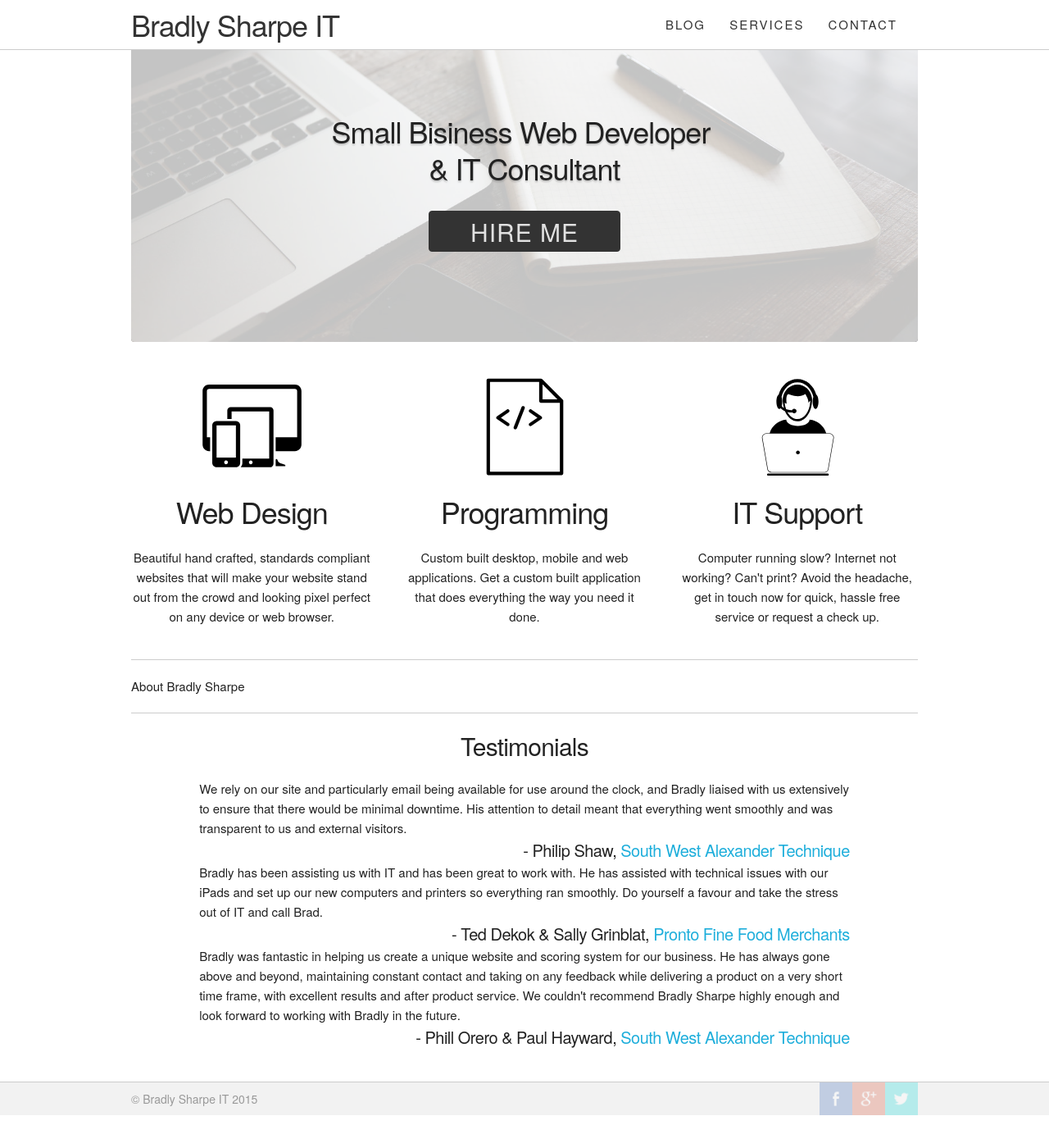
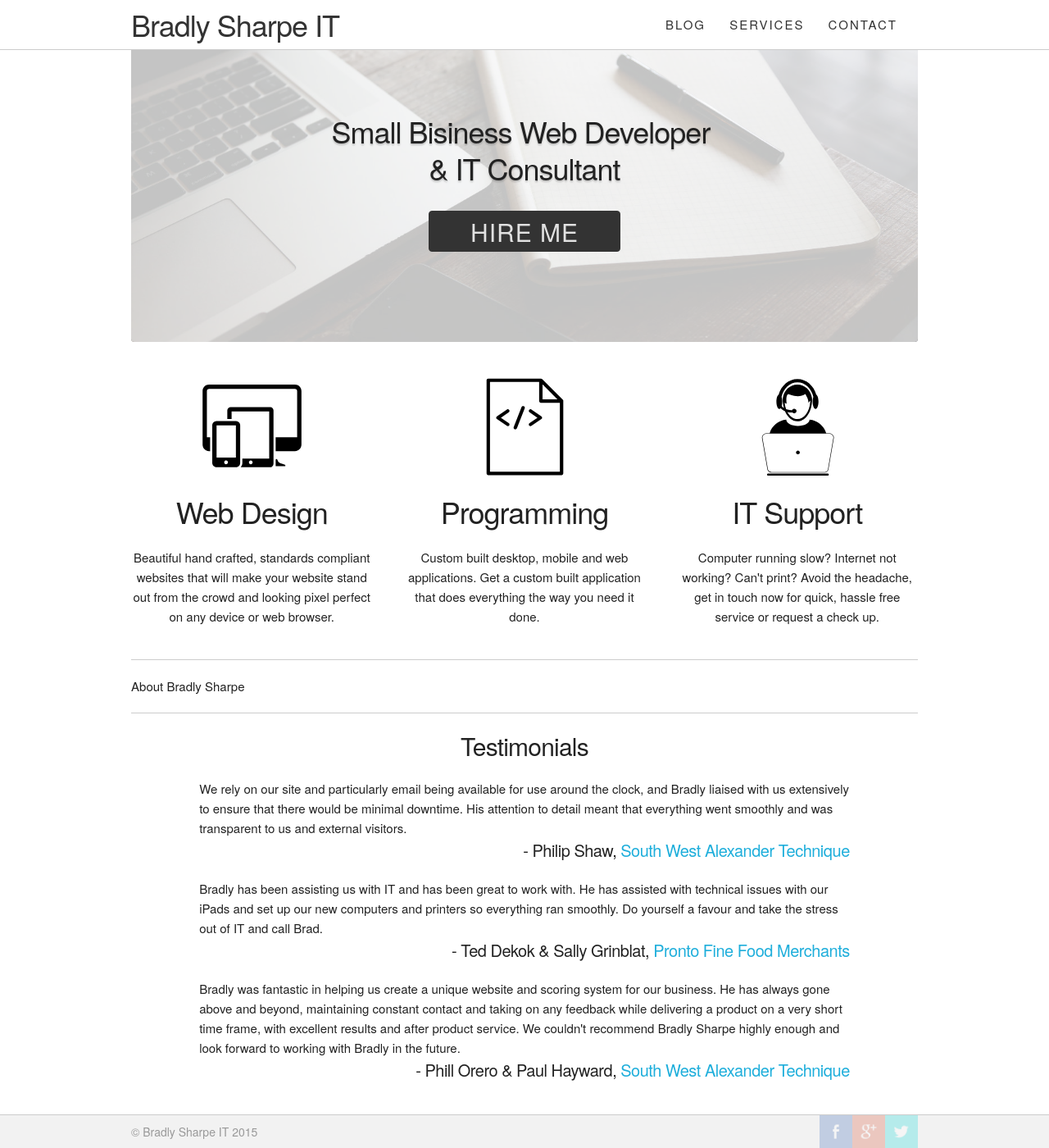
Before and after one commit to BradlySharpe/bradlysharpe.com.au, a Jekyll site: the page built from index.html, in a window 1280 px wide and 1400 px high, scrolled down 87 px. Shown: the whole window at 82% size. Built offline with Jekyll 4.4.1, drawn with Linux system fonts in a browser that asks for light colours; before the commit the page ends 1447 px from its top, so only the background shows below that.

Commit message:
Fix margin on testimonials

```diff
--- a/_sass/_layout.scss
+++ b/_sass/_layout.scss
@@ -100,12 +100,13 @@
 .testimonials {
   h4 {
     text-align: center;
-  }
+    margin-bottom: 0;
   }
 
   .testimonial {
     p {
       margin-bottom: 0;
+      margin-top: 2rem;
     }
 
     cite {
@@ -116,7 +117,6 @@
       text-align: right;
       line-height: 1.5;
       letter-spacing: -0.05rem;
-    margin-bottom: 2rem;
 
       .author:before {
         content: "- ";
@@ -136,9 +136,4 @@
       }
     }
   }
-
-.testimonial:last-child {
-  cite {
-    margin-bottom: 0;
 }
-}
```
Lines whose indentation alone changed are shown as unchanged.
